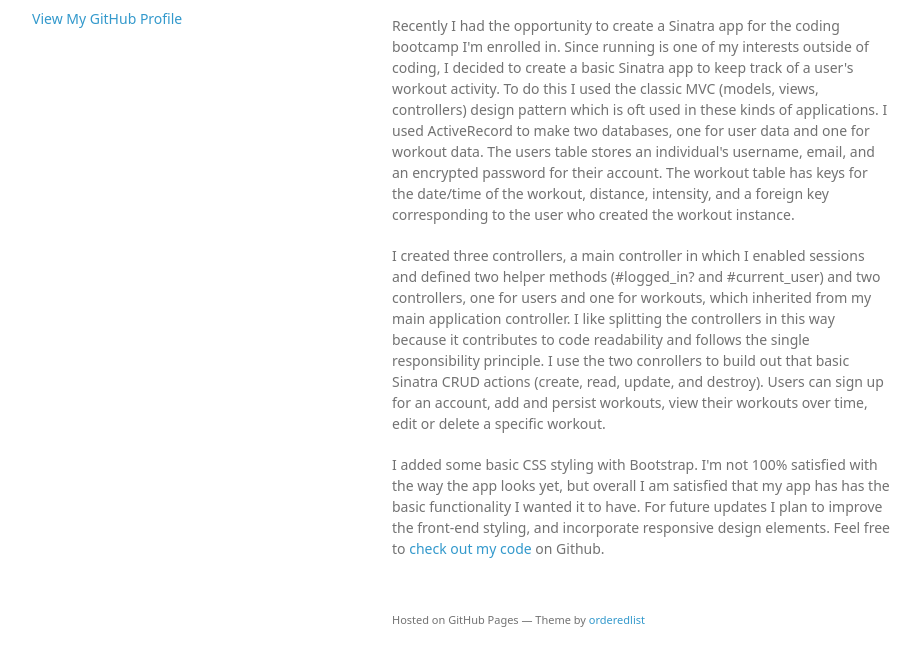
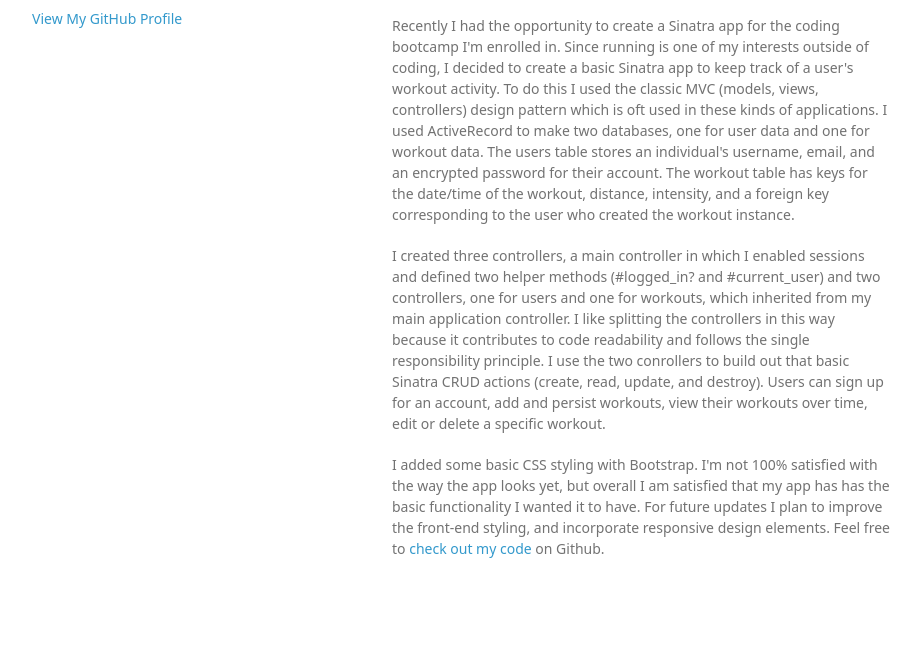
Before and after one commit to lizdenhup/lizdenhup.github.io, a plain HTML site: page index.html in a window 1280 px wide. Shown: the part 101-766 px from the top of the page, without its empty margins (178-1098 px from the left). Drawn offline with Linux system fonts and the light colour scheme; a web font is replaced by a local one.

Commit message:
updated blog

```diff
--- a/index.html
+++ b/index.html
@@ -51,11 +51,9 @@ created the workout instance.
 </p>
 <br>
 <br>
-      <footer>
-        <p><small>Hosted on GitHub Pages &mdash; Theme by <a href="https://github.com/orderedlist">orderedlist</a></small></p>
-      </footer>
+
     </div>
-    <script src="javascripts/scale.fix.js"></script>
+
 
   </body>
 </html>
```
